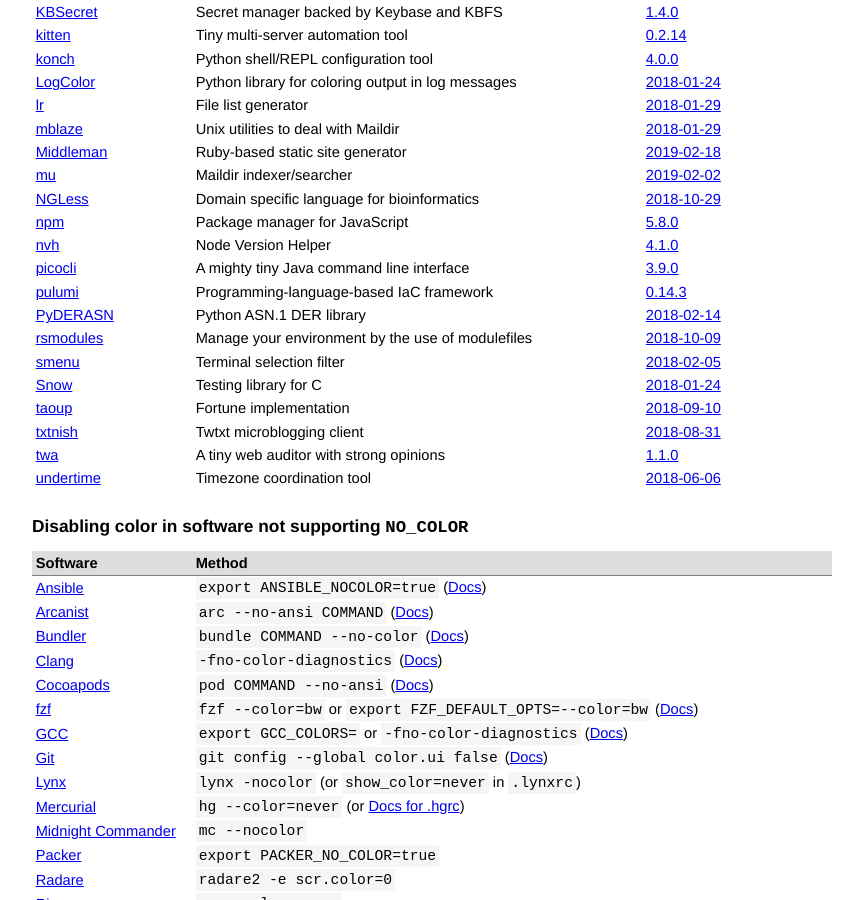
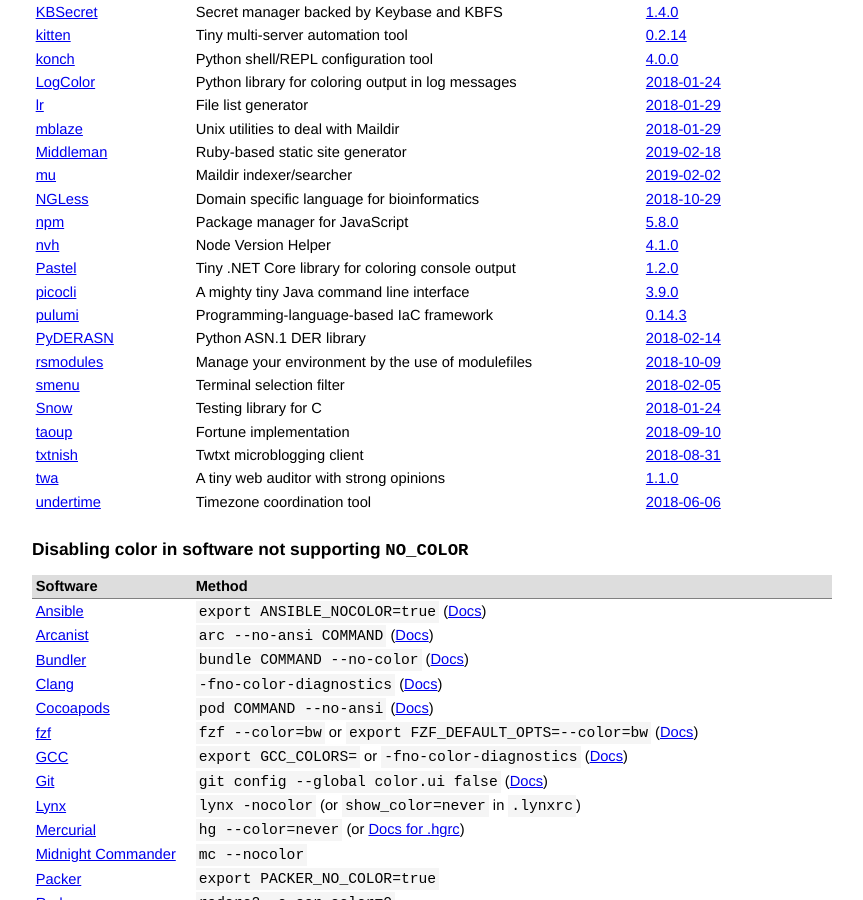
Before and after one commit to jcs/no_color, a Jekyll site: the page built from index.md, in a window 1280 px wide and 900 px high, scrolled down 737 px. Shown: the whole window, without its empty margins (208-1071 px from the left). Built offline with Jekyll 4.4.1, drawn with Linux system fonts in a browser that asks for light colours; our own code applies the rules of GitHub Pages for plain Markdown files.

Commit message:
Add Pastel to list which supports NO_COLOR since v1.2.0.

```diff
--- a/index.md
+++ b/index.md
@@ -60,6 +60,7 @@ and submit a pull request.
 | [NGLess](http://ngless.embl.de/) | Domain specific language for bioinformatics | [2018-10-29](https://github.com/ngless-toolkit/ngless/commit/15926150701100ff96b4a7cd1f3142f9a272b983) |
 | [npm](https://www.npmjs.com/) | Package manager for JavaScript | [5.8.0](https://github.com/npm/npm/releases/tag/v5.8.0) |
 | [nvh](https://github.com/JohnRGee/nvh) | Node Version Helper | [4.1.0](https://github.com/JohnRGee/nvh/releases/tag/v4.1.0) |
+| [Pastel](https://github.com/silkfire/Pastel) | Tiny .NET Core library for coloring console output | [1.2.0](https://github.com/silkfire/Pastel/commit/8a89c2930a2b7ff2c6beae67e6c00fe1d74189d5) |
 | [picocli](https://github.com/remkop/picocli/) | A mighty tiny Java command line interface | [3.9.0](https://github.com/remkop/picocli/releases/tag/v3.9.0#3.9.0-ANSI-heuristics) |
 | [pulumi](https://pulumi.io/) | Programming-language-based IaC framework | [0.14.3](https://github.com/pulumi/pulumi/pull/1594) |
 | [PyDERASN](http://pyderasn.cypherpunks.ru/) | Python ASN.1 DER library | [2018-02-14](https://git.cypherpunks.ru/cgit.cgi/pyderasn.git/commit/?id=54876436a23f14951f2e6353e9072c9a098b35b4) |
```
